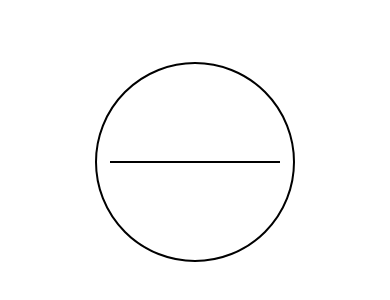
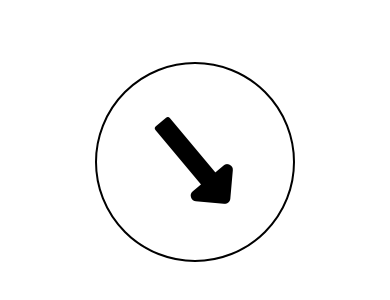
Before and after one commit to Shahjahan62/React_Native-Animations2, a React Native app: screen / in a window 390 px wide. Shown: the part 260-560 px from the top of the page. Built offline with nearby package versions, Linux system fonts and the light colour scheme.

Commit message:
clock animation work

```diff
--- a/src/Animated components/ButtonComp.tsx
+++ b/src/Animated components/ButtonComp.tsx
@@ -8,12 +8,13 @@ import {
 } from "react-native";
 import React, { useEffect } from "react";
 import { MaterialCommunityIcons } from "@expo/vector-icons";
-
+import { FontAwesome5 } from "@expo/vector-icons";
 const AnimatedButton: any = Animated.createAnimatedComponent(View);
 const ButtonComp = () => {
   const animation = new Animated.Value(0);
 
   const scaleAnimation = new Animated.Value(1);
+  const sprng = new Animated.Value(0);
 
   const startAnimation = () => {
     Animated.timing(animation, {
@@ -33,11 +34,29 @@ const ButtonComp = () => {
     Animated.loop(
       Animated.timing(scaleAnimation, {
         toValue: 2,
-        duration: 2000,
+        duration: 1000,
         useNativeDriver: false,
       })
       // scaleAnimation.setValue(0)
     ).start();
+  };
+
+  const handleLoop = () => {
+    Animated.loop(
+      Animated.timing(sprng, {
+        toValue: 1,
+        duration: 10000,
+        useNativeDriver: false,
+      })
+    ).start();
+  };
+  const interpolated = sprng.interpolate({
+    inputRange: [0, 1],
+    outputRange: ["0deg", "360deg"],
+  });
+
+  const animatedStyle3 = {
+    transform: [{ rotate: interpolated }],
   };
 
   const btnColor = animation.interpolate({
@@ -56,21 +75,22 @@ const ButtonComp = () => {
 
   const interX = scaleAnimation.interpolate({
     inputRange: [0, 1],
-    outputRange: ["0deg", "360deg"],
+    outputRange: ["0deg", "20deg"],
   });
   const interY = scaleAnimation.interpolate({
-    inputRange: [0, 1, 1.1],
-    outputRange: ["0deg", "360deg", "180deg"],
+    inputRange: [0, 1],
+    outputRange: ["0deg", "60deg"],
   });
 
   const rotateName = {
     transform: [{ rotateX: interX }, { rotateY: interY }],
   };
 
-  // useEffect(() => {
-  //   startAnimation();
-  //   startAnimation2();
-  // }, []);
+  useEffect(() => {
+    startAnimation();
+    // startAnimation2();
+    handleLoop();
+  }, []);
 
   return (
     <View style={{ flex: 1, justifyContent: "center", alignItems: "center" }}>
@@ -98,8 +118,15 @@ const ButtonComp = () => {
           justifyContent: "center",
         }}
       >
-        <AnimatedButton style={{ borderWidth: 1, width: 170 }} />
+        <AnimatedButton>
+          <Animated.View style={[animatedStyle3]}>
+            <FontAwesome5 name="long-arrow-alt-down" size={120} color="black" />
+          </Animated.View>
+        </AnimatedButton>
       </View>
+      <TouchableOpacity onPress={handleLoop}>
+        <Animated.View style={[animatedStyle3]}></Animated.View>
+      </TouchableOpacity>
     </View>
   );
 };
```
